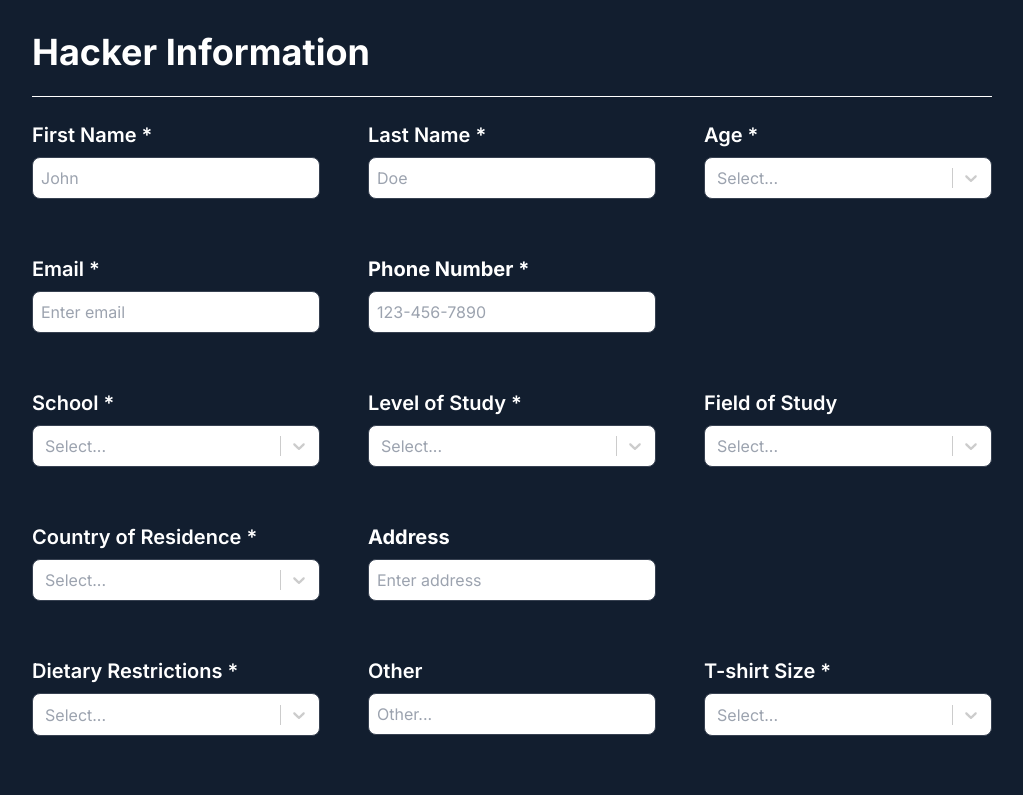
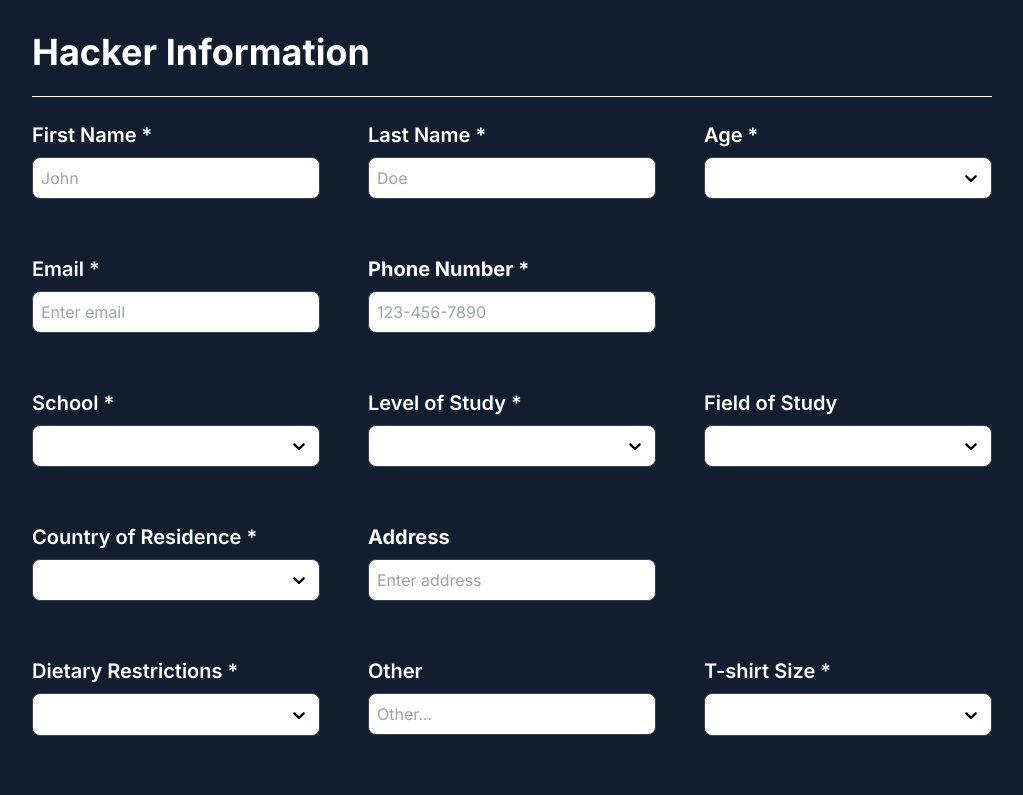
Before and after one commit to GeeseHacks/portal.geesehacks.com, a Next.js app in the folder frontend/: page /apply in a window 1280 px wide. Shown: the top 795 px of the page, without its empty margins (128-1151 px from the left). Built offline with nearby package versions, Linux system fonts and the light colour scheme.

Commit message:
style edit

```diff
--- a/frontend/components/apply.tsx
+++ b/frontend/components/apply.tsx
@@ -51,7 +51,6 @@ interface SelectFieldProps {
   id: string;
   label: string;
   control: any;
-  //registerOptions: UseFormRegisterReturn;
   options: any[];
   className?: string;
   error?: string;
@@ -81,7 +80,7 @@ const SelectField: React.FC<SelectFieldProps> = ({
             error ? "border-red-500 border-2" : "border-gray-700"
           }`}
           classNamePrefix="react-select"
-
+          placeholder=""
         />
       )}
     />
@@ -110,6 +109,13 @@ const customStyles = {
     color: 'black',
   }),
   input: (provided: any) => ({
+    ...provided,
+    color: 'black',
+  }),
+  indicatorSeparator: () => ({
+    display: 'none',
+  }),
+  dropdownIndicator: (provided: any) => ({
     ...provided,
     color: 'black',
   }),
```
